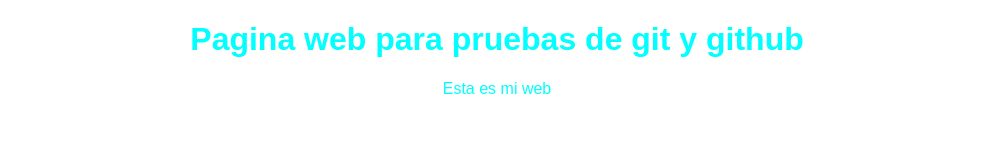
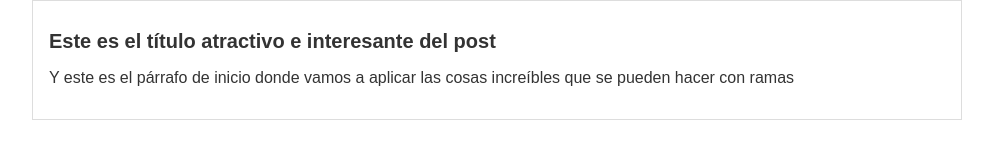
Before and after one commit to MontseCanedo/platziBlog, a plain HTML site: page index.html in a window 1280 px wide. Shown: the whole page, without its empty margins (143-1136 px from the left). Drawn offline with Linux system fonts and the light colour scheme.

Commit message:
Commit al master de blogpost

```diff
--- a/index.html
+++ b/index.html
@@ -5,9 +5,11 @@
         <link rel="stylesheet" href="style.css"/>
     </head>
     <body>
-        <h1>Pagina web para pruebas de git y github</h1>
-        <p>
-            Esta es mi web
-        </p>
+        <div id="container">
+            <div id="post">
+                <h1>Este es el título atractivo e interesante del post</h1>
+                <p>Y este es el párrafo de inicio donde vamos a aplicar las cosas increíbles que se pueden hacer con ramas</p>
+            </div>
+        </div>
     </body>
 </html>
--- a/style.css
+++ b/style.css
@@ -1,5 +1,20 @@
 body{
+    color: #333;
     text-align: center;
     font-family: Arial, Helvetica, sans-serif;
-    color: aqua;
+    font-size: 16px;
+    margin: 0;
+    padding: 0;
 }
+
+#container{
+    width: 70%;
+    padding: 1em;
+    text-align: left;
+    border: 1px solid #DDD;
+    margin: 0 auto;
+}
+
+#container h1{
+    font-size: 20px;
+}
```
